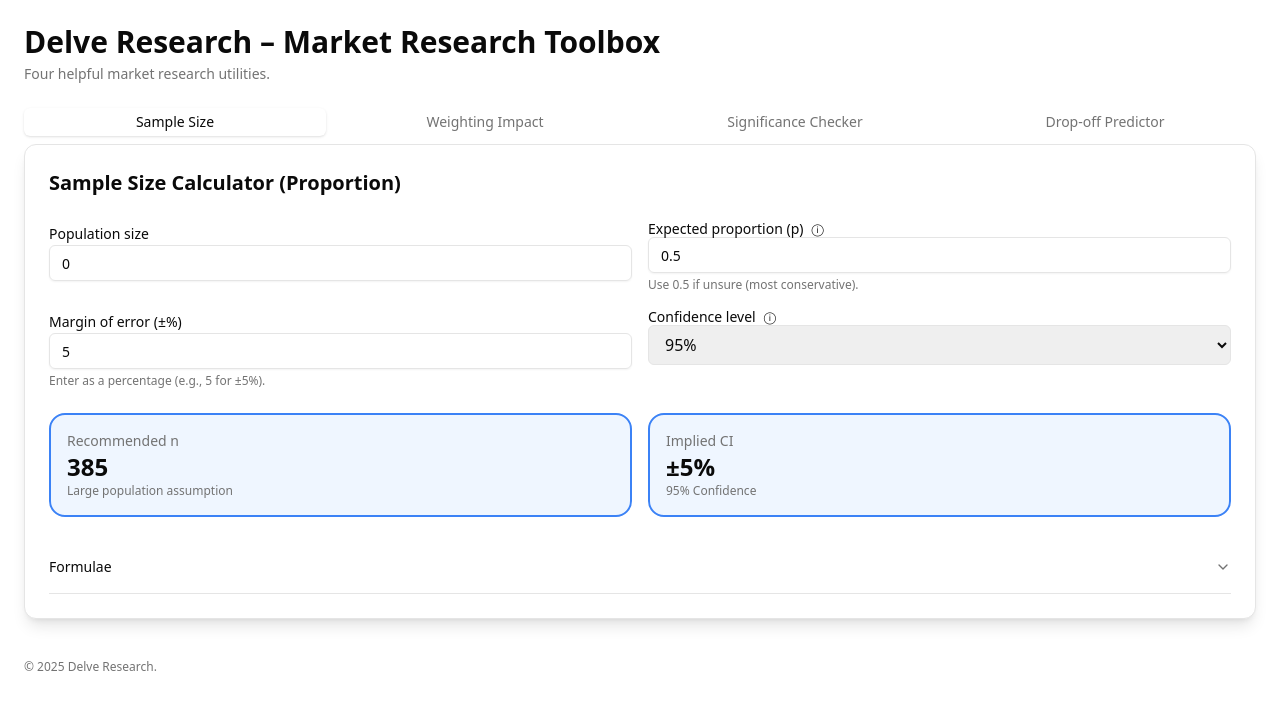
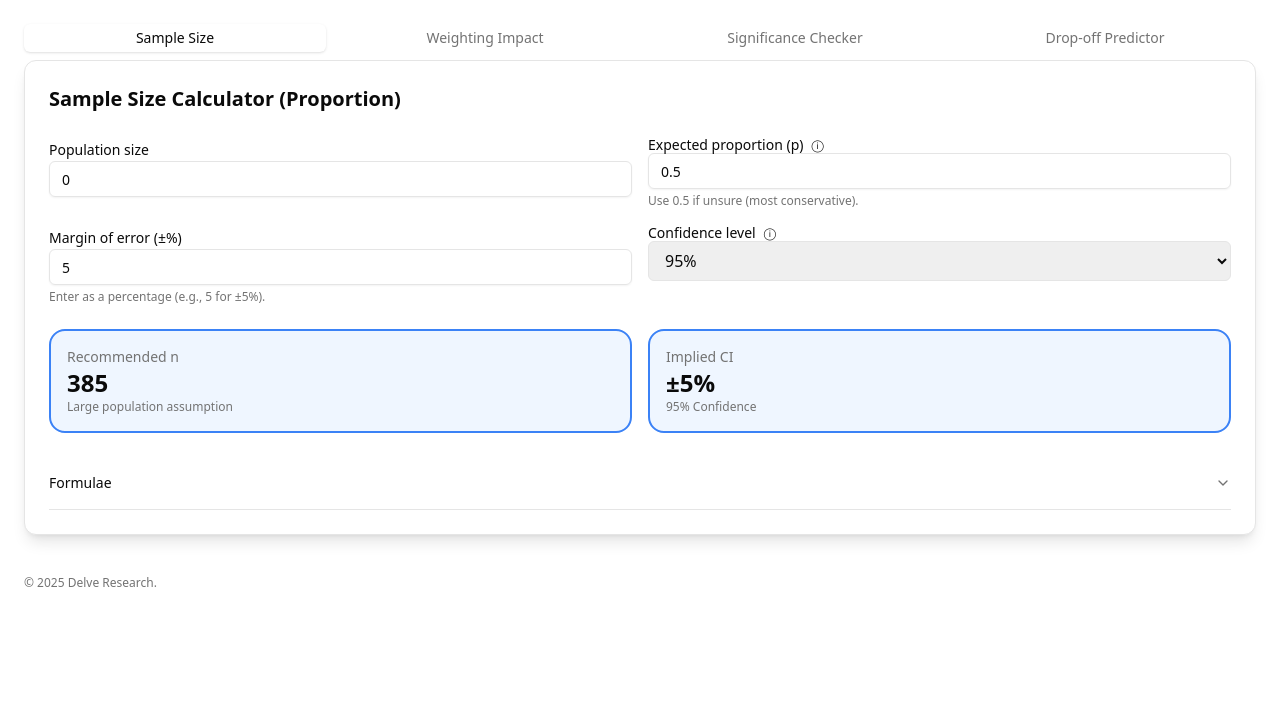
Before and after one commit to delveresearch/delve-toolbox, a Next.js app: page /toolbox in a window 1280 px wide. Shown: the top 710 px of the page. Built offline with nearby package versions, Linux system fonts and the light colour scheme.

Commit message:
Copy tweaks

```diff
--- a/components/MarketResearchToolbox.tsx
+++ b/components/MarketResearchToolbox.tsx
@@ -463,10 +463,6 @@
 export default function MarketResearchToolbox() {
   return (
     <div className="p-4 md:p-6 max-w-[1400px] mx-auto space-y-6">
-      <header className="space-y-1">
-        <h1 className="text-2xl md:text-3xl font-bold">Delve Research – Market Research Toolbox</h1>
-        <p className="text-sm text-muted-foreground">Four helpful market research utilities.</p>
-      </header>
       <Tabs defaultValue="ncalc" className="w-full">
         <TabsList className="flex w-full flex-wrap gap-2 bg-transparent p-0 h-auto">
           <TabsTrigger className="flex-1 min-w-[140px]" value="ncalc">Sample Size</TabsTrigger>
```
